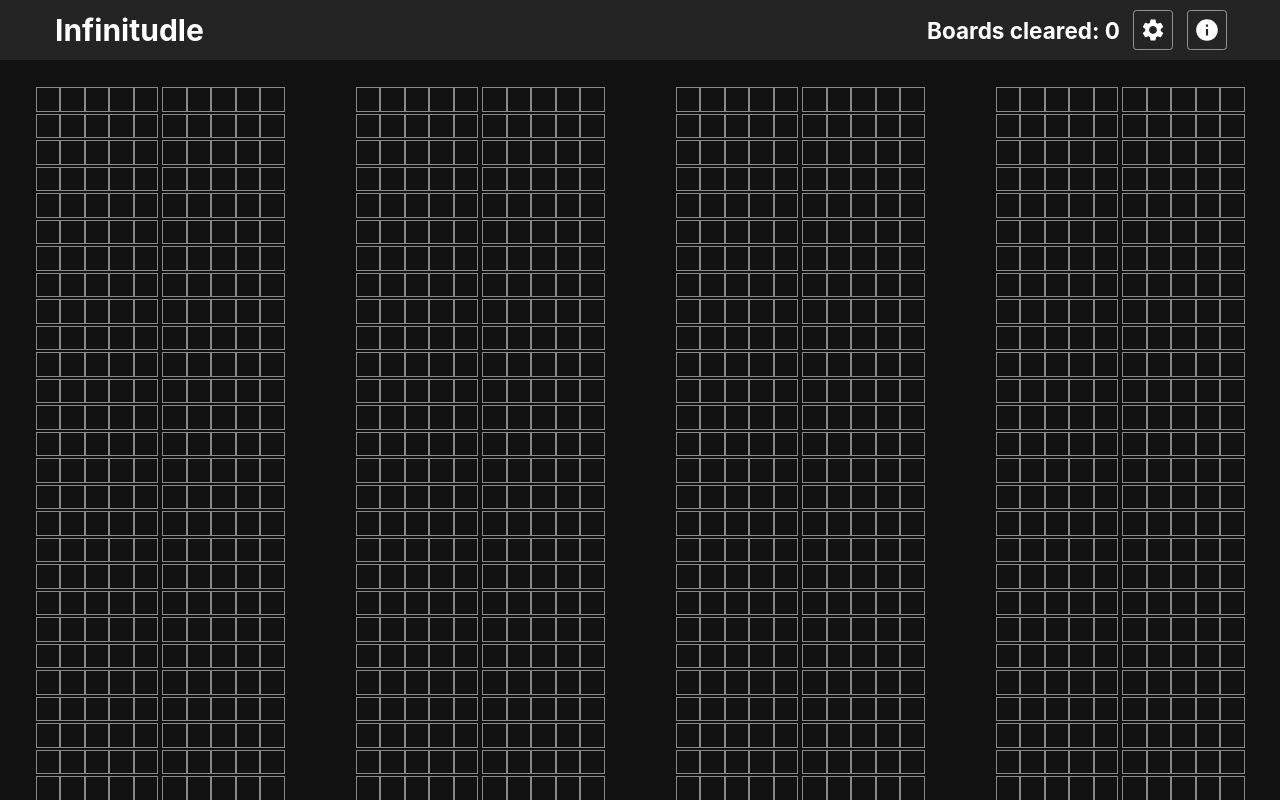
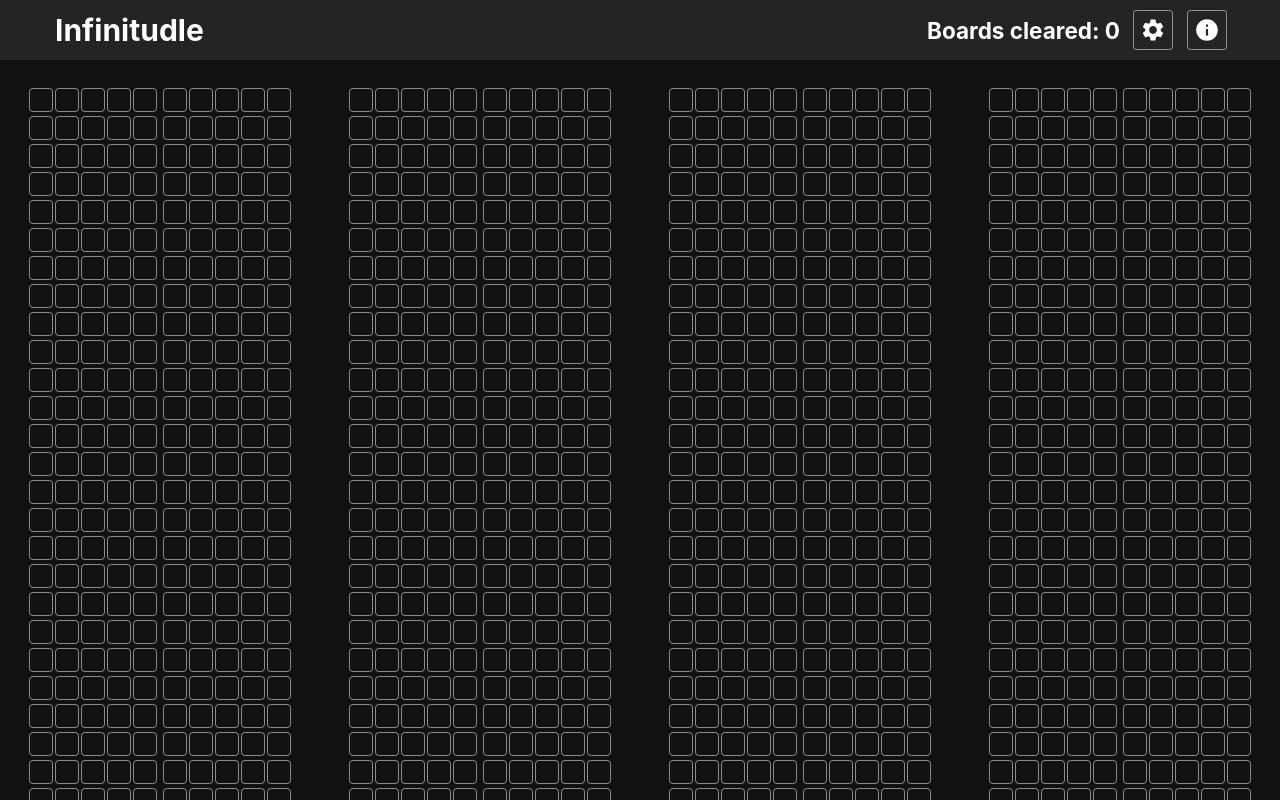
Before and after one commit to Starwort/infinitudle, a React (Create React App) app: page / in a window 1280 px wide. Shown: the top 800 px of the page. Built offline with nearby package versions, Linux system fonts and the light colour scheme.

Commit message:
Slight improvement to cell styling

```diff
--- a/src/components/Row/Row.css
+++ b/src/components/Row/Row.css
@@ -8,6 +8,8 @@
     width: 1.5em;
     height: 1.5em;
     border: 1px solid var(--app-ui-border);
+    border-radius: 0.25em;
+    margin: 0.05em;
     text-align: center;
     text-transform: capitalize;
     font-weight: bold;
```
Also changed, not shown: src/components/App/App.scss (+4 -4 lines).
